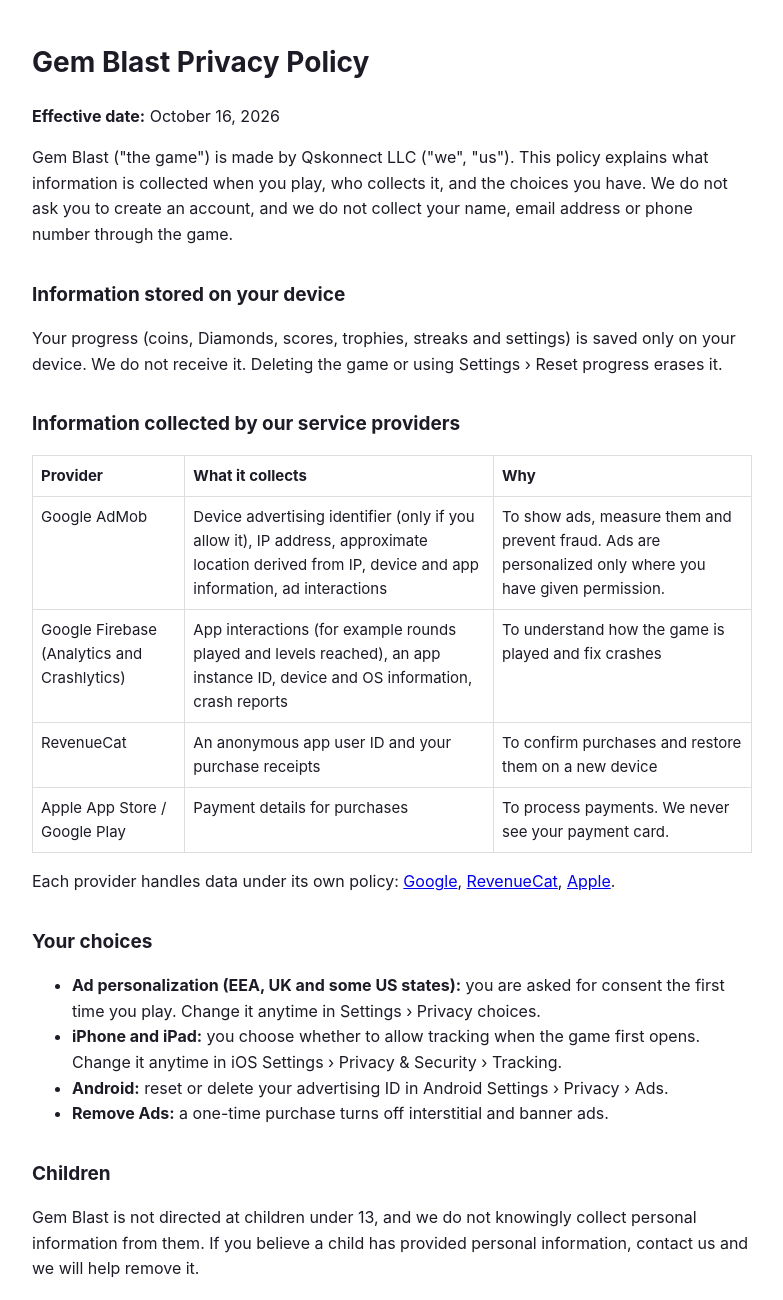
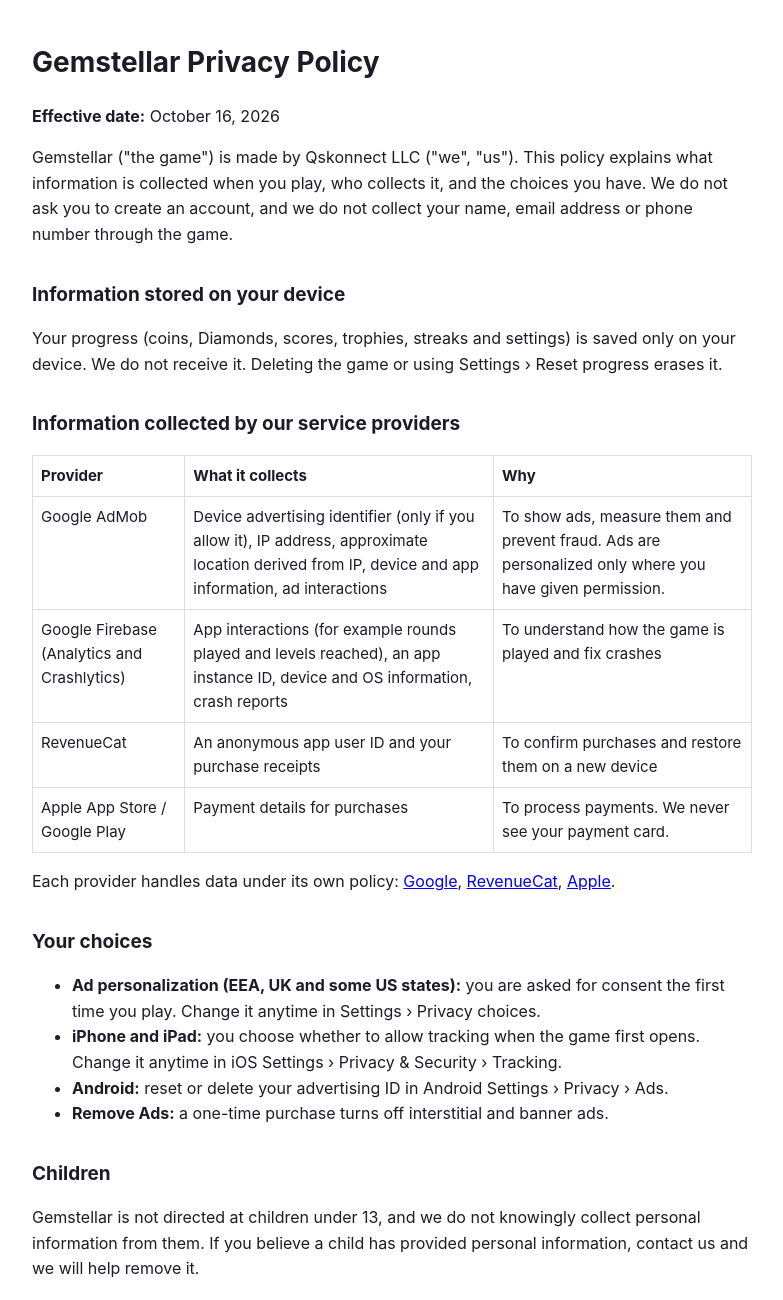
Before and after one commit to qkonnect/gem-blast, a plain HTML site: page privacy-policy.html in a window 1280 px wide. Shown: the top 1300 px of the page, without its empty margins (248-1031 px from the left). Drawn offline with Linux system fonts and the light colour scheme.

Commit message:
Rename game to Gemstellar on site pages

```diff
--- a/privacy-policy.html
+++ b/privacy-policy.html
@@ -1,12 +1,12 @@
 <!doctype html>
 <html lang="en"><head><meta charset="utf-8"><meta name="viewport" content="width=device-width,initial-scale=1">
-<title>Gem Blast Privacy Policy</title>
+<title>Gemstellar Privacy Policy</title>
 <style>body{font:16px/1.6 -apple-system,system-ui,Segoe UI,Roboto,sans-serif;max-width:720px;margin:40px auto;padding:0 20px;color:#1d1b26}h1{font-size:28px}h2{font-size:19px;margin-top:32px}td,th{border:1px solid #ddd;padding:8px;text-align:left;vertical-align:top}table{border-collapse:collapse;width:100%;font-size:15px}</style></head>
 <body>
 <!-- REPLACE every [BRACKETED] value before publishing. -->
-<h1>Gem Blast Privacy Policy</h1>
+<h1>Gemstellar Privacy Policy</h1>
 <p><strong>Effective date:</strong> October 16, 2026</p>
-<p>Gem Blast ("the game") is made by Qskonnect LLC ("we", "us"). This policy explains what information is collected when you play, who collects it, and the choices you have. We do not ask you to create an account, and we do not collect your name, email address or phone number through the game.</p>
+<p>Gemstellar ("the game") is made by Qskonnect LLC ("we", "us"). This policy explains what information is collected when you play, who collects it, and the choices you have. We do not ask you to create an account, and we do not collect your name, email address or phone number through the game.</p>
 
 <h2>Information stored on your device</h2>
 <p>Your progress (coins, Diamonds, scores, trophies, streaks and settings) is saved only on your device. We do not receive it. Deleting the game or using Settings › Reset progress erases it.</p>
@@ -30,7 +30,7 @@
 </ul>
 
 <h2>Children</h2>
-<p>Gem Blast is not directed at children under 13, and we do not knowingly collect personal information from them. If you believe a child has provided personal information, contact us and we will help remove it.</p>
+<p>Gemstellar is not directed at children under 13, and we do not knowingly collect personal information from them. If you believe a child has provided personal information, contact us and we will help remove it.</p>
 
 <h2>Your rights</h2>
 <p>Depending on where you live (for example under the GDPR or California law), you may have the right to access, correct or delete personal information, or to opt out of its sale or sharing for targeted advertising. Because we do not hold your data ourselves, the fastest route is the choices above. You can also email us and we will help you reach each provider.</p>
```
Also changed, not shown: index.html (+1 -1 lines), support.html (+2 -2 lines).
